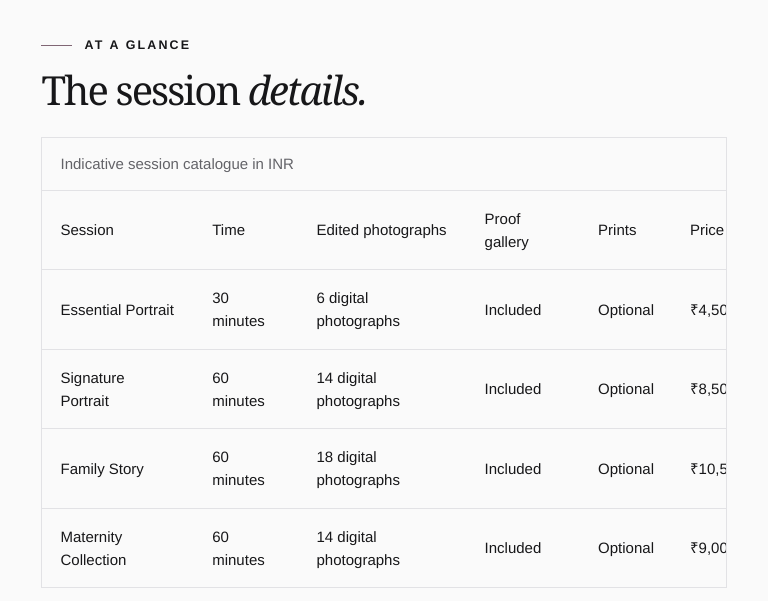
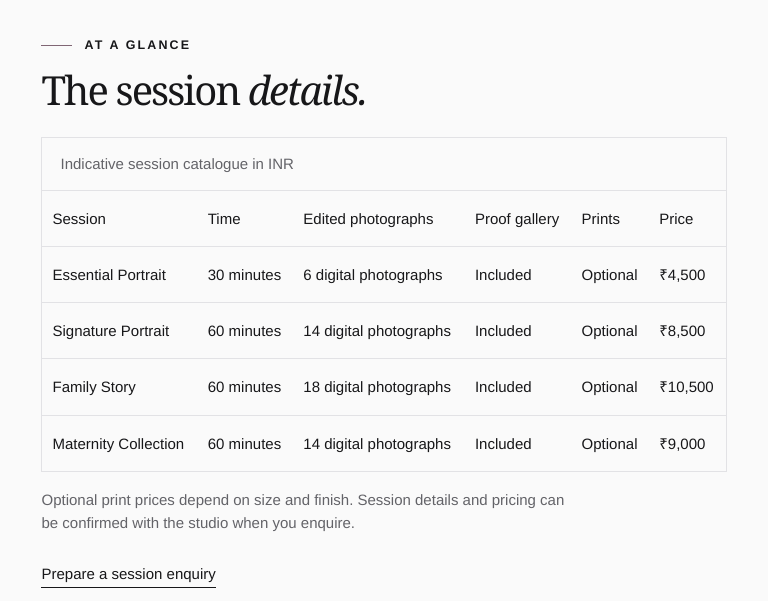
Before and after one commit to teknritsolutions-2/Photography-Studio-for-Portraits-Family, a plain HTML site: page pages/packages.html in a window 768 px wide. Shown: the part 1740-2341 px from the top of the page. Drawn offline with Linux system fonts and the light colour scheme.

Commit message:
Fit package comparison prices within tablet widths

```diff
--- a/assets/css/inner-pages.css
+++ b/assets/css/inner-pages.css
@@ -171,3 +171,18 @@ body[data-page="contact"] .formwrap {
 body[data-page="about"] .story > img {
   object-position: center 65%;
 }
+
+@media (min-width: 741px) and (max-width: 1180px) {
+  .comparison-scroll table {
+    min-width: 0;
+  }
+  .comparison-scroll th,
+  .comparison-scroll td {
+    padding-inline: 10px;
+  }
+  .comparison-scroll th:last-child,
+  .comparison-scroll td:last-child {
+    white-space: nowrap;
+    font-variant-numeric: lining-nums tabular-nums;
+  }
+}
--- a/pages/packages.html
+++ b/pages/packages.html
@@ -11,7 +11,10 @@
     <link rel="icon" href="../assets/icons/mark.svg?v=20261124logo" />
     <link rel="stylesheet" href="../assets/css/style.css?v=20261125prices" />
     <link rel="stylesheet" href="../assets/css/gallery.css?v=20261124" />
-    <link rel="stylesheet" href="../assets/css/inner-pages.css?v=20261124" />
+    <link
+      rel="stylesheet"
+      href="../assets/css/inner-pages.css?v=20261125table"
+    />
     <link
       rel="stylesheet"
       href="../assets/css/refinement.css?v=20261124sharp"
```
Also changed, not shown: documentation/screenshots/package-comparison-tablet.png (added), 1 other file.
